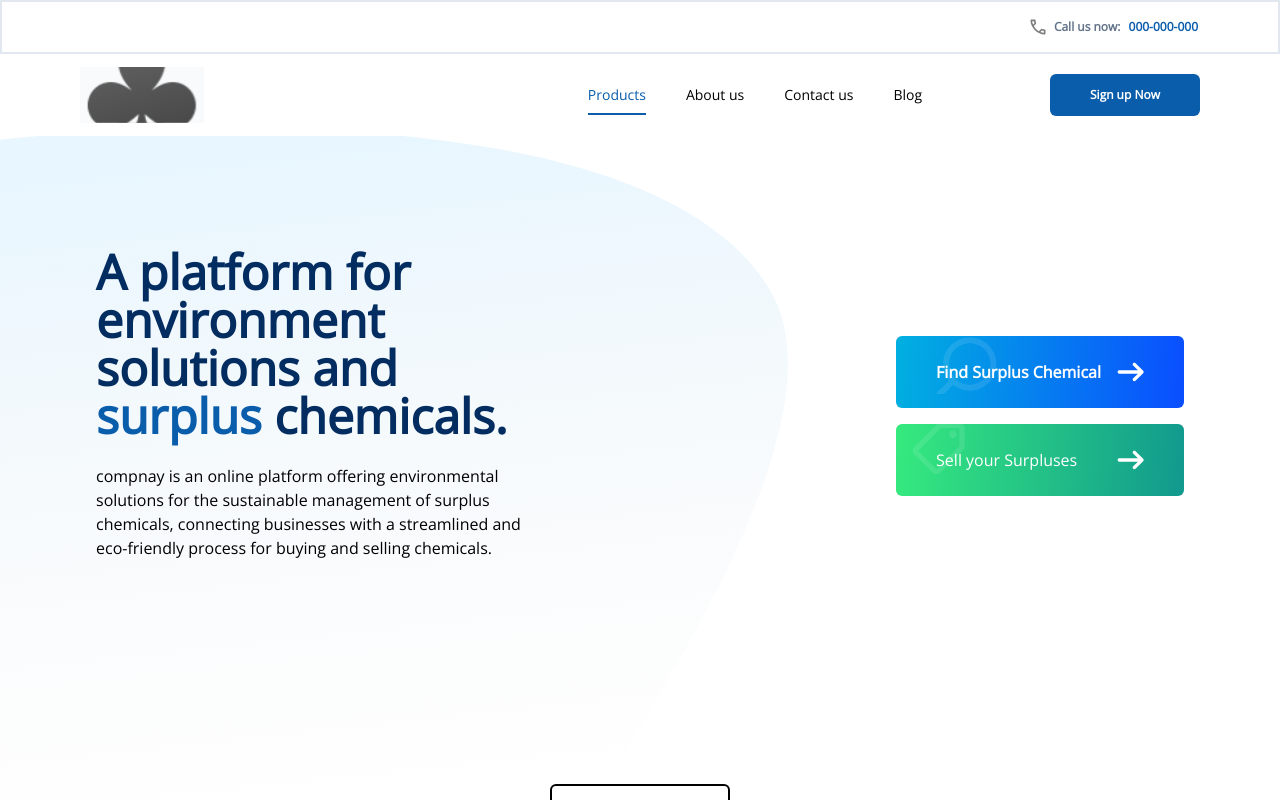
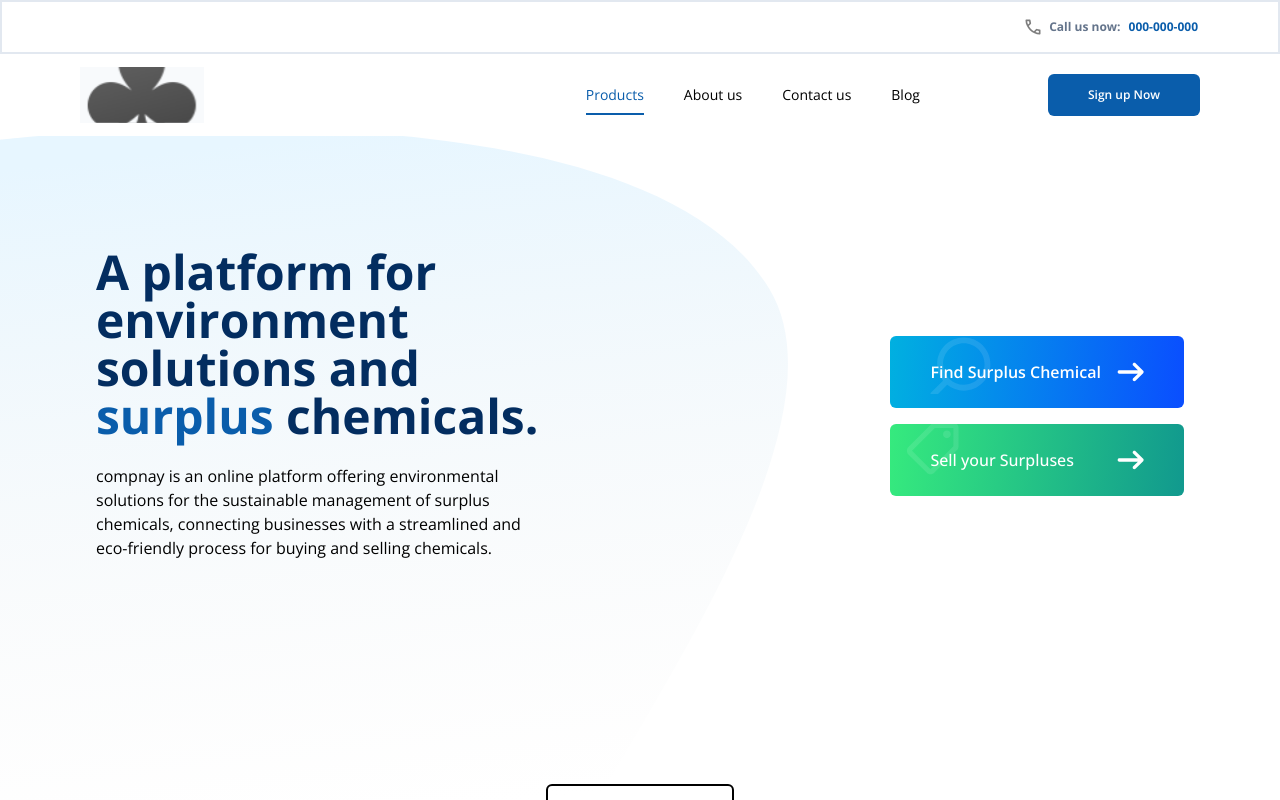
Before and after one commit to Manzi-Cedrick/chemistry-lab-platform, a Next.js app: page / in a window 1280 px wide. Shown: the top 800 px of the page. Built offline with nearby package versions, Linux system fonts and the light colour scheme.

Commit message:
Update globals.css - added weights to font

```diff
--- a/src/app/globals.css
+++ b/src/app/globals.css
@@ -1,4 +1,4 @@
-@import url("https://fonts.googleapis.com/css2?family=Open+Sans&display=swap");
+@import url('https://fonts.googleapis.com/css2?family=Open+Sans:ital,wght@0,300;0,400;0,500;0,600;0,700;0,800;1,300;1,400;1,500;1,600;1,700;1,800&display=swap');
 @tailwind base;
 @tailwind components;
 @tailwind utilities;
```
